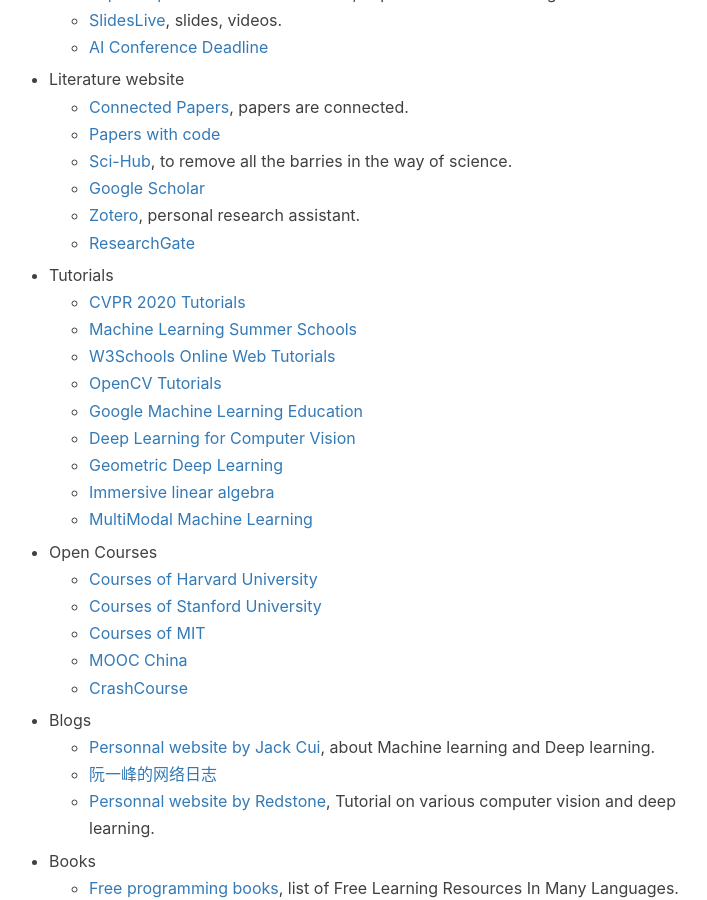
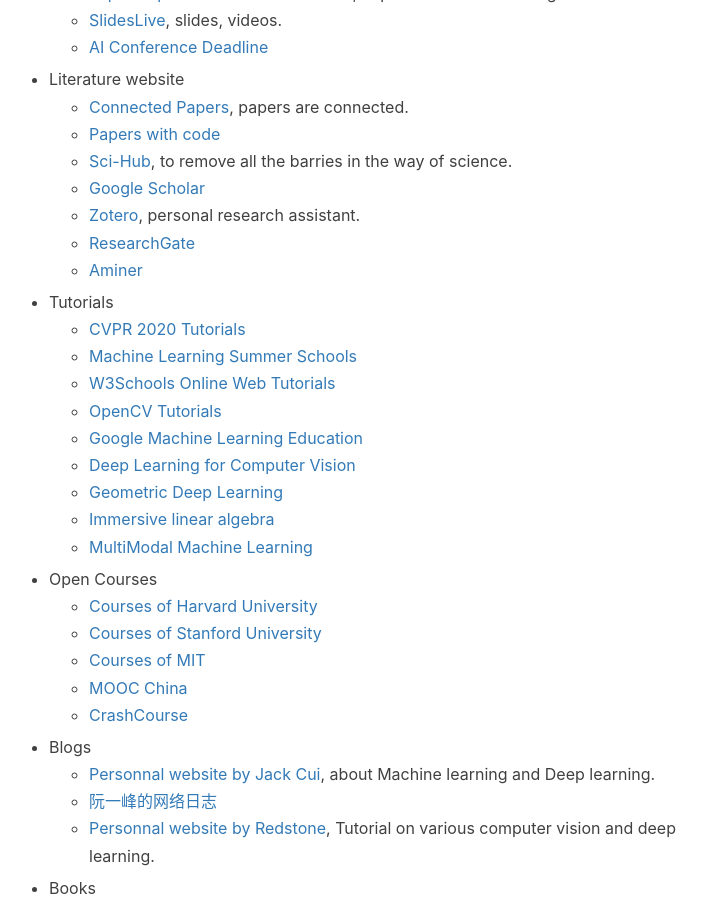
Before and after one commit to jizhang02/jizhang02.github.io, a Jekyll site: the page built from _posts/2020-02-24-productivity.markdown, in a window 1280 px wide and 900 px high, scrolled down 1194 px. Shown: the whole window, without its empty margins (256-963 px from the left). Built offline with Jekyll 4.4.1, drawn with Linux system fonts in a browser that asks for light colours; nearby versions of some CDN libraries; a script that is not in the unit is left out; comment, search, counter and statistics services are not loaded.

Commit message:
Update 2020-02-24-productivity.markdown

```diff
--- a/_posts/2020-02-24-productivity.markdown
+++ b/_posts/2020-02-24-productivity.markdown
@@ -47,6 +47,7 @@
     * [Google Scholar](https://scholar.google.com/)
     * [Zotero](https://www.zotero.org/), personal research assistant.
     * [ResearchGate](https://www.researchgate.net/)
+    * [Aminer](https://www.aminer.cn/)
 
 
 * Tutorials
```
